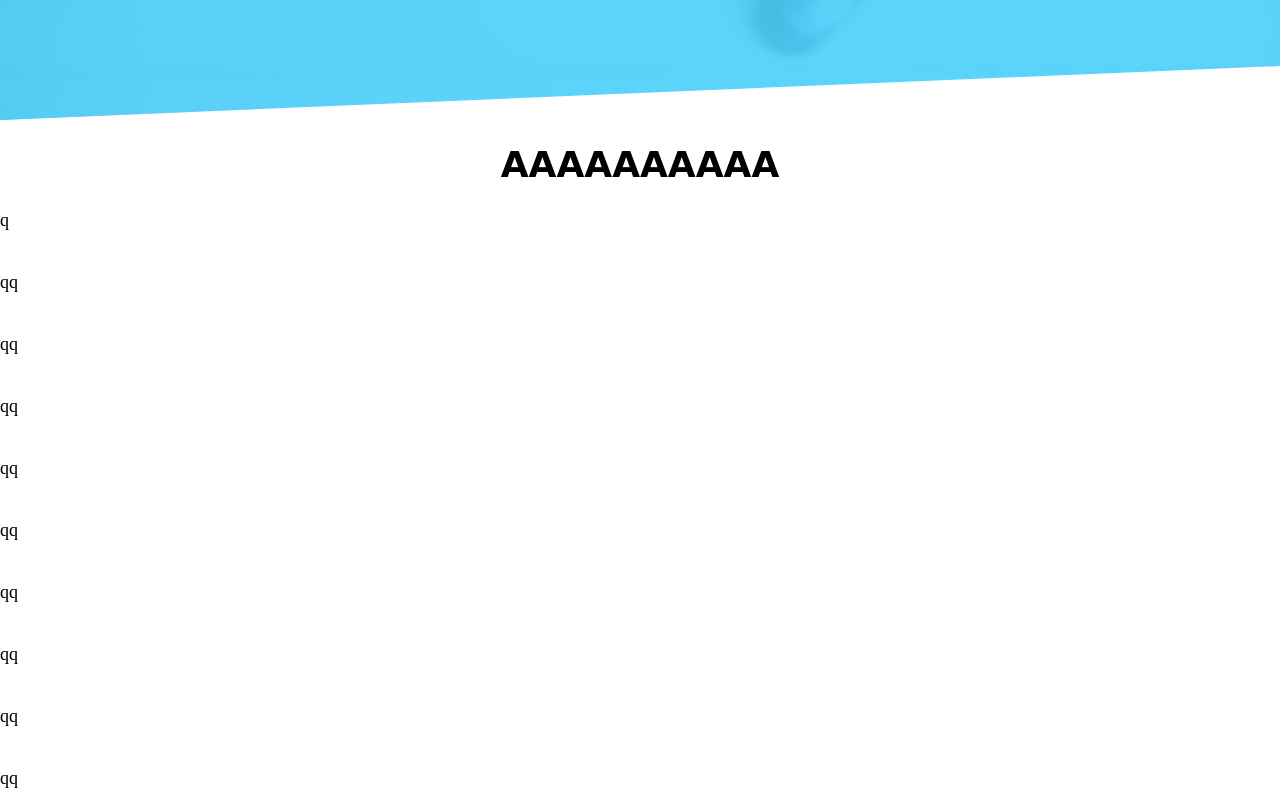
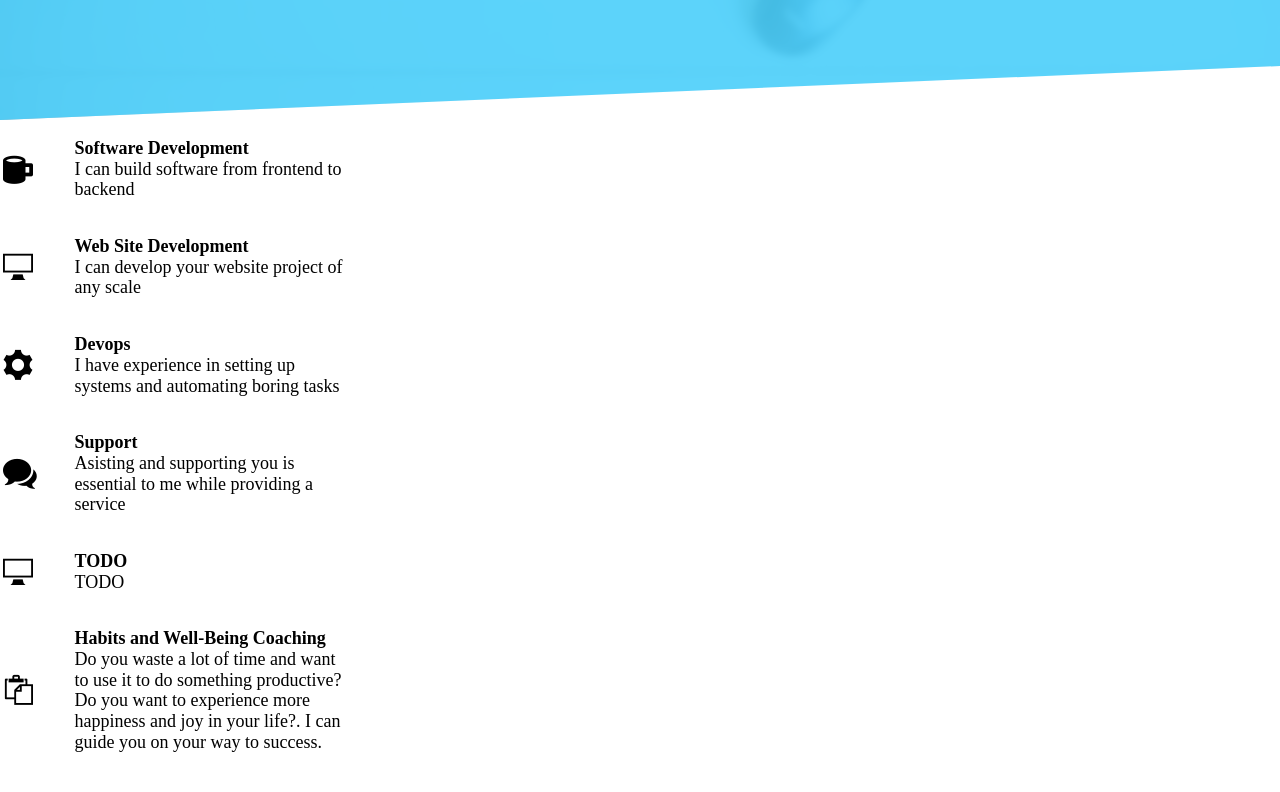
Before and after one commit to mihastele/bio-page-2, a plain HTML site: page services.html in a window 1280 px wide. Shown: the part 680-1472 px from the top of the page. Drawn offline with nearby package versions, Linux system fonts and the light colour scheme; files whose address does not match are found by name.

Commit message:
carousel

```diff
--- a/services.html
+++ b/services.html
@@ -66,6 +66,118 @@
     </div>
   </section>
   <!-- ////////header static -->
+
+  <section>
+    <style>
+      .service {
+        display: block;
+        width: 350px;
+      }
+
+      .service * {
+        vertical-align: middle;
+      }
+
+      .servIcon {
+        display: inline-block;
+        width: 64px;
+        margin: 1rem 3px;
+      }
+
+      .servIcon img {
+        display: inline-block;
+        height: 64px;
+        width: 64px;
+      }
+
+      .servIcon i {
+        display: inline-block;
+        font-size: 30px;
+      }
+
+      .servInfo {
+        margin: 1rem 0;
+        display: inline-block;
+        width: 270px;
+      }
+    </style>
+
+    <div class="service">
+      <div class="servIcon">
+        <i class="icon-mug"></i>
+      </div>
+      <div class="servInfo">
+        <span><h3>Software Development</h3></span>
+        <span><p>I can build software from frontend to backend</p></span>
+      </div>
+    </div>
+
+    <div class="service">
+      <div class="servIcon">
+        <i class="icon-display"></i>
+      </div>
+      <div class="servInfo">
+        <span><h3>Web Site Development</h3></span>
+        <span><p>I can develop your website project of any scale</p></span>
+      </div>
+    </div>
+
+    <div class="service">
+      <div class="servIcon">
+        <i class="icon-cog"></i>
+      </div>
+      <div class="servInfo">
+        <span><h3>Devops</h3></span>
+        <span
+          ><p>
+            I have experience in setting up systems and automating boring tasks
+          </p></span
+        >
+      </div>
+    </div>
+
+    <div class="service">
+      <div class="servIcon">
+        <i class="icon-bubbles2"></i>
+      </div>
+      <div class="servInfo">
+        <span><h3>Support</h3></span>
+        <span
+          ><p>
+            Asisting and supporting you is essential to me while providing a
+            service
+          </p></span
+        >
+      </div>
+    </div>
+
+    <div class="service">
+      <div class="servIcon">
+        <i class="icon-display"></i>
+      </div>
+      <div class="servInfo">
+        <span><h3>TODO</h3></span>
+        <span><p>TODO</p></span>
+      </div>
+    </div>
+
+    <div class="service">
+      <div class="servIcon">
+        <i class="icon-paste"></i>
+      </div>
+      <div class="servInfo">
+        <span><h3>Habits and Well-Being Coaching</h3></span>
+        <span
+          ><p>
+            Do you waste a lot of time and want to use it to do something
+            productive? Do you want to experience more happiness and joy in your
+            life?. I can guide you on your way to success.
+          </p></span
+        >
+      </div>
+    </div>
+  </section>
+
   <section>
     <h1 id="info">AAAAAAAAAA</h1>
     <p>
```
Also changed, not shown: certificates.html (added, +147 -0 lines), index.html (+3 -1 lines), resources/images/ccamysql.jpg (added), resources/images/googleItWithPython.jpg (added).
